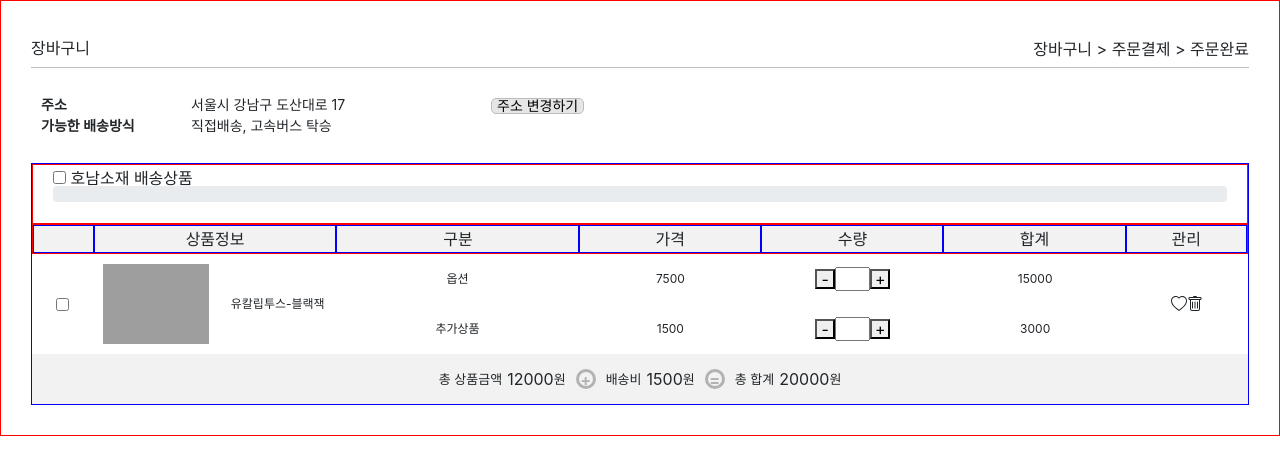
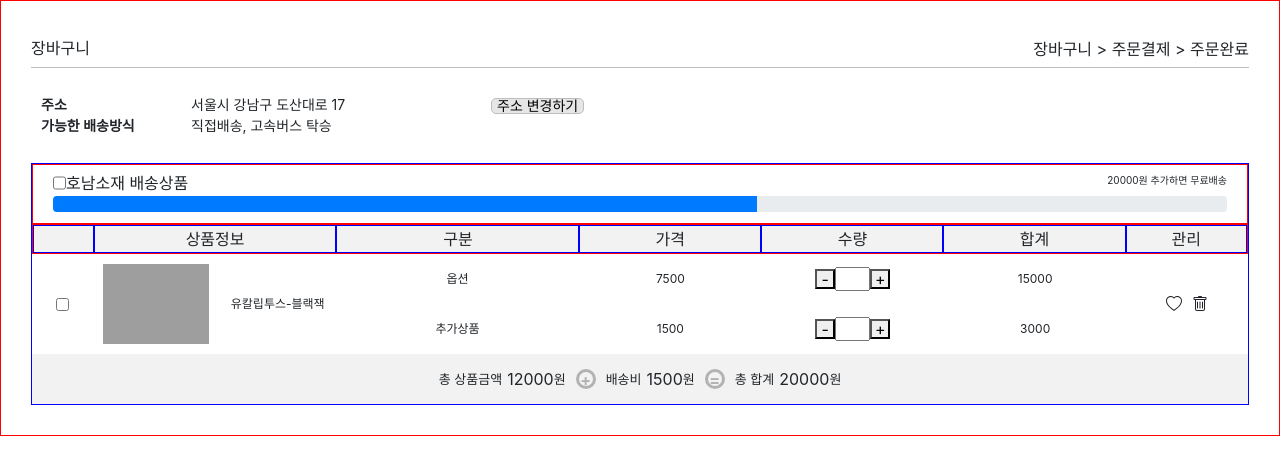
Before and after one commit to kjb9301/counter-test, a React (Create React App) app: page /basket in a window 1280 px wide. Shown: the top 474 px of the page. Built offline with nearby package versions, Linux system fonts and the light colour scheme; grey boxes are pictures that could not be loaded.

Commit message:
style: Publishing ProductTableHeader component with progress bar

```diff
--- a/src/pages/basket/components/ProductRow.tsx
+++ b/src/pages/basket/components/ProductRow.tsx
@@ -71,6 +71,12 @@ const Cell = styled.li<{ width: string; direction: string }>`
   flex-direction: ${(props) => (props.direction !== '' ? props.direction : '')};
   justify-content: center;
   align-items: center;
+
+  svg {
+    &:first-child {
+      margin-right: 10px;
+    }
+  }
 `;
 
 const SubCell = styled.div<{ padding: string }>`
--- a/src/pages/basket/components/ProductTableHeader.tsx
+++ b/src/pages/basket/components/ProductTableHeader.tsx
@@ -6,8 +6,11 @@ import ProgressBar from 'react-bootstrap/ProgressBar';
 function ProductTableHeader() {
   return (
     <Wrapper>
-      <input type='checkbox' /> 호남소재 배송상품
-      <ProgressBar />
+      <TopContainer>
+        <input type='checkbox' /> 호남소재 배송상품
+        <InfoText>20000원 추가하면 무료배송</InfoText>
+      </TopContainer>
+      <ProgressBar now={60} />
     </Wrapper>
   );
 }
@@ -15,7 +18,17 @@ function ProductTableHeader() {
 const Wrapper = styled.div`
   border: 1px solid red;
   height: 60px;
-  padding: 5px 20px;
+  padding: 10px 20px;
+`;
+
+const TopContainer = styled.div`
+  display: flex;
+  margin-bottom: 5px;
+`;
+
+const InfoText = styled.p`
+  margin-left: auto;
+  font-size: 10px;
 `;
 
 export default ProductTableHeader;
```
